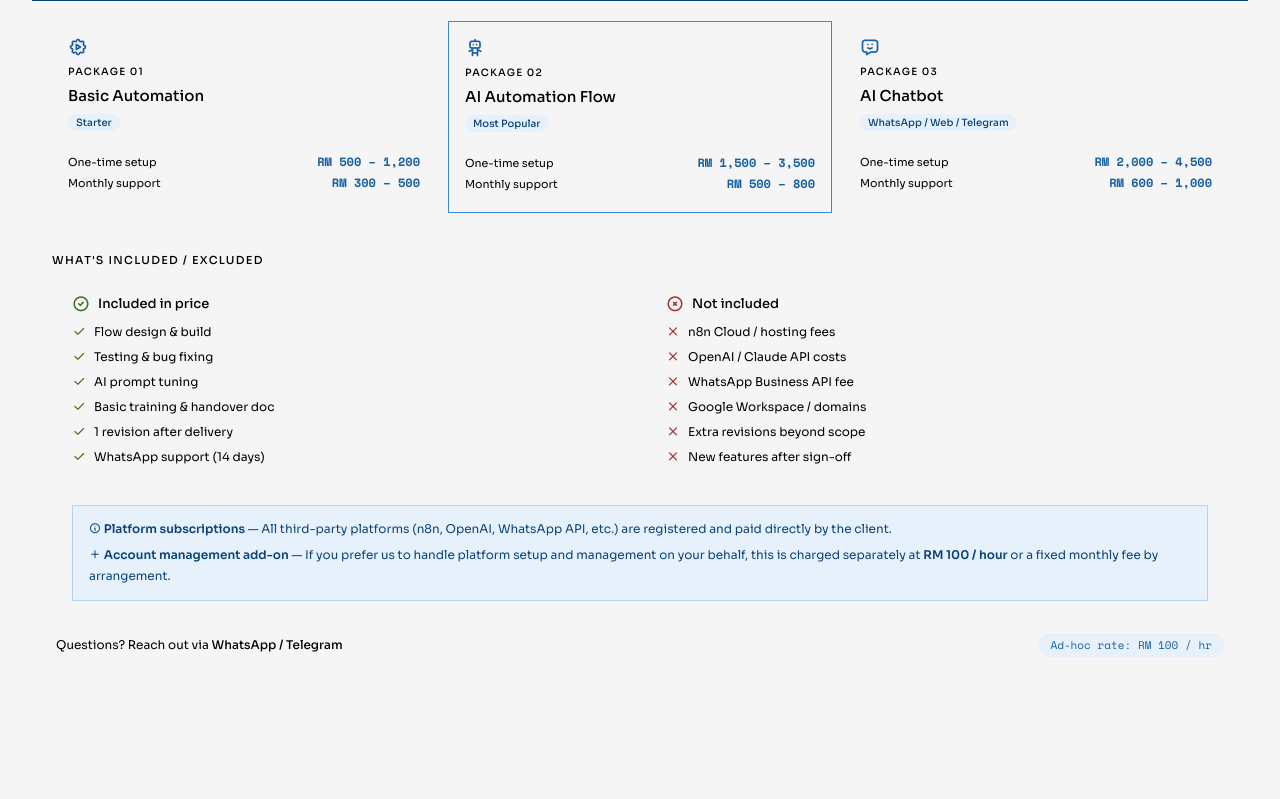
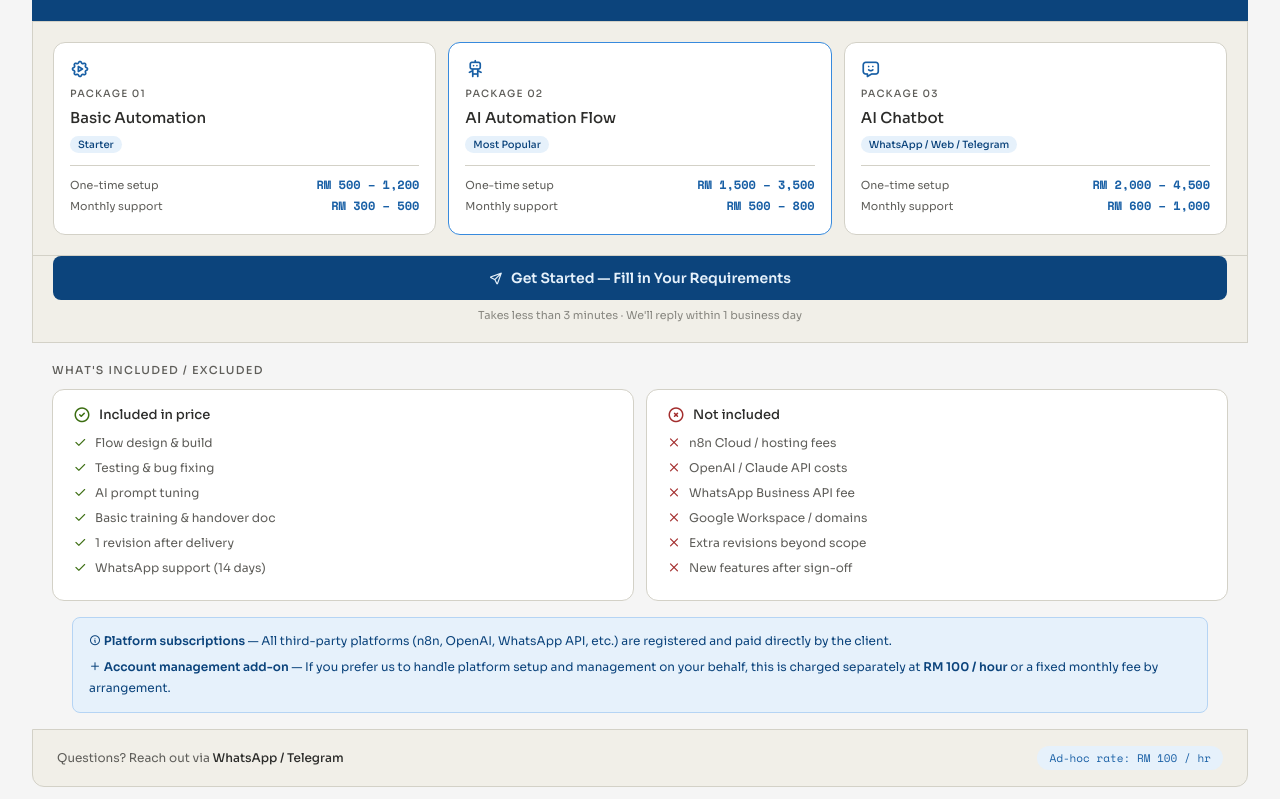
Before and after one commit to kktan1991/my-pricing, a plain HTML site: page index.html in a window 1280 px wide. Shown: the part 232-1031 px from the top of the page. Before the commit the page ends 969 px from the top, so only its background shows below. Drawn offline with nearby package versions, Linux system fonts and the light colour scheme.

Commit message:
Update index.html

```diff
--- a/index.html
+++ b/index.html
@@ -1,3 +1,6 @@
+Pricing · HTML
+Copy
+
 <!DOCTYPE html>
 <html lang="en">
 <head>
@@ -12,46 +15,71 @@
   @import url('https://fonts.googleapis.com/css2?family=Sora:wght@400;500;600&family=Space+Mono:wght@400;700&display=swap');
   .price-root { font-family: 'Sora', sans-serif; padding: 0 0 2rem; }
   .lang-toggle { display: flex; gap: 6px; justify-content: flex-end; padding: 0.75rem 1.25rem 0; }
-  .lang-btn { font-family: 'Space Mono', monospace; font-size: 11px; padding: 4px 14px; border-radius: 20px; border: 0.5px solid var(--color-border-secondary); background: var(--color-background-primary); color: var(--color-text-secondary); cursor: pointer; transition: all 0.15s; }
+  .lang-btn { font-family: 'Space Mono', monospace; font-size: 11px; padding: 4px 14px; border-radius: 20px; border: 0.5px solid #B4B2A9; background: #fff; color: #5F5E5A; cursor: pointer; transition: all 0.15s; }
   .lang-btn.active { background: #0C447C; color: #E6F1FB; border-color: #0C447C; }
-  .brand-bar { background: #0C447C; color: #E6F1FB; padding: 2rem 1.5rem 1.5rem; border-radius: var(--border-radius-lg) var(--border-radius-lg) 0 0; text-align: center; }
+  .brand-bar { background: #0C447C; color: #E6F1FB; padding: 2rem 1.5rem 1.5rem; border-radius: 12px 12px 0 0; text-align: center; }
   .brand-name { font-family: 'Space Mono', monospace; font-size: 11px; letter-spacing: 0.18em; color: #85B7EB; text-transform: uppercase; margin-bottom: 6px; }
   .brand-title { font-size: 22px; font-weight: 600; color: #E6F1FB; margin: 0 0 4px; }
   .brand-sub { font-size: 13px; color: #85B7EB; }
   .badge-row { display: flex; gap: 8px; justify-content: center; margin-top: 14px; flex-wrap: wrap; }
   .badge { background: rgba(255,255,255,0.1); border: 0.5px solid rgba(255,255,255,0.2); border-radius: 20px; font-size: 11px; padding: 4px 12px; color: #B5D4F4; }
-  .cards-grid { display: grid; grid-template-columns: repeat(auto-fit, minmax(200px, 1fr)); gap: 12px; padding: 1.25rem; background: var(--color-background-secondary); border: 0.5px solid var(--color-border-tertiary); }
-  .pkg-card { background: var(--color-background-primary); border: 0.5px solid var(--color-border-tertiary); border-radius: var(--border-radius-lg); padding: 1rem; display: flex; flex-direction: column; gap: 8px; }
+  .cards-grid { display: grid; grid-template-columns: repeat(auto-fit, minmax(200px, 1fr)); gap: 12px; padding: 1.25rem; background: #F1EFE8; border: 0.5px solid #D3D1C7; }
+  .pkg-card { background: #fff; border: 0.5px solid #D3D1C7; border-radius: 12px; padding: 1rem; display: flex; flex-direction: column; gap: 8px; }
   .pkg-card.featured { border: 1.5px solid #378ADD; }
   .pkg-icon { font-size: 20px; color: #185FA5; }
-  .pkg-label { font-size: 10px; font-weight: 500; letter-spacing: 0.12em; text-transform: uppercase; color: var(--color-text-secondary); }
-  .pkg-name { font-size: 15px; font-weight: 500; color: var(--color-text-primary); margin: 0; line-height: 1.3; }
+  .pkg-label { font-size: 10px; font-weight: 500; letter-spacing: 0.12em; text-transform: uppercase; color: #5F5E5A; }
+  .pkg-name { font-size: 15px; font-weight: 500; color: #2C2C2A; margin: 0; line-height: 1.3; }
   .pkg-badge { display: inline-block; font-size: 10px; padding: 2px 8px; border-radius: 20px; background: #E6F1FB; color: #0C447C; font-weight: 500; align-self: flex-start; }
-  .price-block { margin-top: 4px; border-top: 0.5px solid var(--color-border-tertiary); padding-top: 10px; }
+  .price-block { margin-top: 4px; border-top: 0.5px solid #D3D1C7; padding-top: 10px; }
   .price-row { display: flex; justify-content: space-between; align-items: baseline; gap: 8px; margin-bottom: 4px; }
-  .price-key { font-size: 11px; color: var(--color-text-secondary); }
+  .price-key { font-size: 11px; color: #5F5E5A; }
   .price-val { font-family: 'Space Mono', monospace; font-size: 12px; font-weight: 700; color: #185FA5; }
+
+  /* ── Get Started button strip ── */
+  .cta-strip { background: #F1EFE8; border: 0.5px solid #D3D1C7; border-top: none; padding: 0 1.25rem 1.25rem; }
+  .cta-btn {
+    display: flex;
+    align-items: center;
+    justify-content: center;
+    gap: 8px;
+    width: 100%;
+    padding: 13px 24px;
+    background: #0C447C;
+    color: #E6F1FB;
+    font-family: 'Sora', sans-serif;
+    font-size: 14px;
+    font-weight: 600;
+    border: none;
+    border-radius: 8px;
+    cursor: pointer;
+    text-decoration: none;
+    transition: background 0.15s;
+    box-sizing: border-box;
+  }
+  .cta-btn:hover { background: #042C53; }
+  .cta-sub { text-align: center; font-size: 11px; color: #888780; margin-top: 8px; }
+
   .divider-section { padding: 0 1.25rem; }
-  .section-title { font-size: 11px; font-weight: 500; letter-spacing: 0.12em; text-transform: uppercase; color: var(--color-text-secondary); margin: 1.25rem 0 0.75rem; }
+  .section-title { font-size: 11px; font-weight: 500; letter-spacing: 0.12em; text-transform: uppercase; color: #5F5E5A; margin: 1.25rem 0 0.75rem; }
   .incl-grid { display: grid; grid-template-columns: 1fr 1fr; gap: 12px; }
-  .incl-card { background: var(--color-background-primary); border: 0.5px solid var(--color-border-tertiary); border-radius: var(--border-radius-lg); padding: 1rem 1.25rem; }
+  .incl-card { background: #fff; border: 0.5px solid #D3D1C7; border-radius: 12px; padding: 1rem 1.25rem; }
   .incl-head { display: flex; align-items: center; gap: 8px; margin-bottom: 10px; }
   .incl-icon { font-size: 18px; }
   .incl-icon.green { color: #3B6D11; }
   .incl-icon.red { color: #A32D2D; }
-  .incl-title { font-size: 13px; font-weight: 500; color: var(--color-text-primary); }
+  .incl-title { font-size: 13px; font-weight: 500; color: #2C2C2A; }
   .incl-item { display: flex; gap: 8px; align-items: flex-start; margin-bottom: 7px; }
   .incl-dot { font-size: 14px; margin-top: 1px; flex-shrink: 0; }
   .incl-dot.yes { color: #3B6D11; }
   .incl-dot.no { color: #A32D2D; }
-  .incl-text { font-size: 12px; color: var(--color-text-secondary); line-height: 1.5; }
-  .note-box { background: #E6F1FB; border: 0.5px solid #B5D4F4; border-radius: var(--border-radius-md); padding: 0.85rem 1rem; margin: 0 1.25rem 1rem; }
+  .incl-text { font-size: 12px; color: #5F5E5A; line-height: 1.5; }
+  .note-box { background: #E6F1FB; border: 0.5px solid #B5D4F4; border-radius: 8px; padding: 0.85rem 1rem; margin: 0 1.25rem 1rem; }
   .note-text { font-size: 12px; color: #0C447C; line-height: 1.7; }
   .note-text p { margin: 0 0 6px; }
   .note-text p:last-child { margin: 0; }
-  .footer-bar { background: var(--color-background-secondary); border: 0.5px solid var(--color-border-tertiary); border-radius: 0 0 var(--border-radius-lg) var(--border-radius-lg); padding: 1rem 1.5rem; display: flex; justify-content: space-between; align-items: center; flex-wrap: wrap; gap: 8px; }
-  .footer-contact { font-size: 12px; color: var(--color-text-secondary); }
-  .footer-contact span { color: var(--color-text-primary); font-weight: 500; }
+  .footer-bar { background: #F1EFE8; border: 0.5px solid #D3D1C7; border-radius: 0 0 12px 12px; padding: 1rem 1.5rem; display: flex; justify-content: space-between; align-items: center; flex-wrap: wrap; gap: 8px; }
+  .footer-contact { font-size: 12px; color: #5F5E5A; }
+  .footer-contact span { color: #2C2C2A; font-weight: 500; }
   .footer-rate { font-family: 'Space Mono', monospace; font-size: 11px; color: #185FA5; background: #E6F1FB; border-radius: 20px; padding: 4px 12px; }
 </style>
 
@@ -105,6 +133,15 @@
         <div class="price-row"><span class="price-key" id="t-monthly3">Monthly support</span><span class="price-val">RM 600 – 1,000</span></div>
       </div>
     </div>
+  </div>
+
+  <!-- ── CTA strip ── -->
+  <div class="cta-strip">
+    <a class="cta-btn" href="intake-form.html" id="t-cta-btn">
+      <i class="ti ti-send" aria-hidden="true"></i>
+      <span id="t-cta-label">Get Started — Fill in Your Requirements</span>
+    </a>
+    <div class="cta-sub" id="t-cta-sub">Takes less than 3 minutes · We'll reply within 1 business day</div>
   </div>
 
   <div class="divider-section">
@@ -161,33 +198,22 @@ const translations = {
     'loc': 'Malaysia',
     'valid': 'Valid from May 2026',
     'sme': 'SME-Friendly',
-    'p1name': 'Basic Automation',
-    'p1badge': 'Starter',
-    'p2name': 'AI Automation Flow',
-    'p2badge': 'Most Popular',
-    'p3name': 'AI Chatbot',
-    'p3badge': 'WhatsApp / Web / Telegram',
-    'setup': 'One-time setup',
-    'monthly': 'Monthly support',
-    'setup2': 'One-time setup',
-    'monthly2': 'Monthly support',
-    'setup3': 'One-time setup',
-    'monthly3': 'Monthly support',
+    'p1name': 'Basic Automation', 'p1badge': 'Starter',
+    'p2name': 'AI Automation Flow', 'p2badge': 'Most Popular',
+    'p3name': 'AI Chatbot', 'p3badge': 'WhatsApp / Web / Telegram',
+    'setup': 'One-time setup', 'monthly': 'Monthly support',
+    'setup2': 'One-time setup', 'monthly2': 'Monthly support',
+    'setup3': 'One-time setup', 'monthly3': 'Monthly support',
+    'cta-label': 'Get Started — Fill in Your Requirements',
+    'cta-sub': 'Takes less than 3 minutes · We\'ll reply within 1 business day',
     'inclhead': "What's included / excluded",
-    'incltitle': 'Included in price',
-    'excltitle': 'Not included',
-    'i1': 'Flow design & build',
-    'i2': 'Testing & bug fixing',
-    'i3': 'AI prompt tuning',
-    'i4': 'Basic training & handover doc',
-    'i5': '1 revision after delivery',
-    'i6': 'WhatsApp support (14 days)',
-    'e1': 'n8n Cloud / hosting fees',
-    'e2': 'OpenAI / Claude API costs',
-    'e3': 'WhatsApp Business API fee',
-    'e4': 'Google Workspace / domains',
-    'e5': 'Extra revisions beyond scope',
-    'e6': 'New features after sign-off',
+    'incltitle': 'Included in price', 'excltitle': 'Not included',
+    'i1': 'Flow design & build', 'i2': 'Testing & bug fixing',
+    'i3': 'AI prompt tuning', 'i4': 'Basic training & handover doc',
+    'i5': '1 revision after delivery', 'i6': 'WhatsApp support (14 days)',
+    'e1': 'n8n Cloud / hosting fees', 'e2': 'OpenAI / Claude API costs',
+    'e3': 'WhatsApp Business API fee', 'e4': 'Google Workspace / domains',
+    'e5': 'Extra revisions beyond scope', 'e6': 'New features after sign-off',
     'note': '<p><i class="ti ti-info-circle" aria-hidden="true"></i> <strong>Platform subscriptions</strong> — All third-party platforms (n8n, OpenAI, WhatsApp API, etc.) are registered and paid directly by the client.</p><p><i class="ti ti-plus" aria-hidden="true"></i> <strong>Account management add-on</strong> — If you prefer us to handle platform setup and management on your behalf, this is charged separately at <strong>RM 100 / hour</strong> or a fixed monthly fee by arrangement.</p>',
     'footer': 'Questions? Reach out via <span>WhatsApp / Telegram</span>',
     'rate': 'Ad-hoc rate: RM 100 / hr'
@@ -199,33 +225,22 @@ const translations = {
     'loc': '马来西亚',
     'valid': '2026年5月起生效',
     'sme': '中小企业友好',
-    'p1name': '基础自动化',
-    'p1badge': '入门款',
-    'p2name': 'AI 自动化流程',
-    'p2badge': '最受欢迎',
-    'p3name': 'AI 聊天机器人',
-    'p3badge': 'WhatsApp / 网页 / Telegram',
-    'setup': '一次性建置费',
-    'monthly': '月维护费',
-    'setup2': '一次性建置费',
-    'monthly2': '月维护费',
-    'setup3': '一次性建置费',
-    'monthly3': '月维护费',
+    'p1name': '基础自动化', 'p1badge': '入门款',
+    'p2name': 'AI 自动化流程', 'p2badge': '最受欢迎',
+    'p3name': 'AI 聊天机器人', 'p3badge': 'WhatsApp / 网页 / Telegram',
+    'setup': '一次性建置费', 'monthly': '月维护费',
+    'setup2': '一次性建置费', 'monthly2': '月维护费',
+    'setup3': '一次性建置费', 'monthly3': '月维护费',
+    'cta-label': '立即开始——填写您的需求',
+    'cta-sub': '少于 3 分钟完成 · 1 个工作日内回复',
     'inclhead': '服务范围说明',
-    'incltitle': '包含在报价内',
-    'excltitle': '不包含在报价内',
-    'i1': '流程设计与搭建',
-    'i2': '测试与错误修复',
-    'i3': 'AI 提示词调优',
-    'i4': '基础培训与交接文档',
-    'i5': '交付后 1 次修改',
-    'i6': 'WhatsApp 支援（14天）',
-    'e1': 'n8n Cloud / 主机费用',
-    'e2': 'OpenAI / Claude API 费用',
-    'e3': 'WhatsApp Business API 费',
-    'e4': 'Google Workspace / 域名',
-    'e5': '超出范围的额外修改',
-    'e6': '验收后新增功能',
+    'incltitle': '包含在报价内', 'excltitle': '不包含在报价内',
+    'i1': '流程设计与搭建', 'i2': '测试与错误修复',
+    'i3': 'AI 提示词调优', 'i4': '基础培训与交接文档',
+    'i5': '交付后 1 次修改', 'i6': 'WhatsApp 支援（14天）',
+    'e1': 'n8n Cloud / 主机费用', 'e2': 'OpenAI / Claude API 费用',
+    'e3': 'WhatsApp Business API 费', 'e4': 'Google Workspace / 域名',
+    'e5': '超出范围的额外修改', 'e6': '验收后新增功能',
     'note': '<p><i class="ti ti-info-circle" aria-hidden="true"></i> <strong>平台订阅费</strong> — 所有第三方平台（n8n、OpenAI、WhatsApp API 等）由客户自行注册并支付。</p><p><i class="ti ti-plus" aria-hidden="true"></i> <strong>账号管理附加服务</strong> — 如需由我们代为设置和管理平台账号，额外收取 <strong>RM 100 / 小时</strong>，或按月收取固定服务费。</p>',
     'footer': '有疑问？请联系我们 <span>WhatsApp / Telegram</span>',
     'rate': '零散工时：RM 100 / 小时'
@@ -243,6 +258,5 @@ function setLang(lang) {
 }
 </script>
 
-
 </body>
 </html>
```
